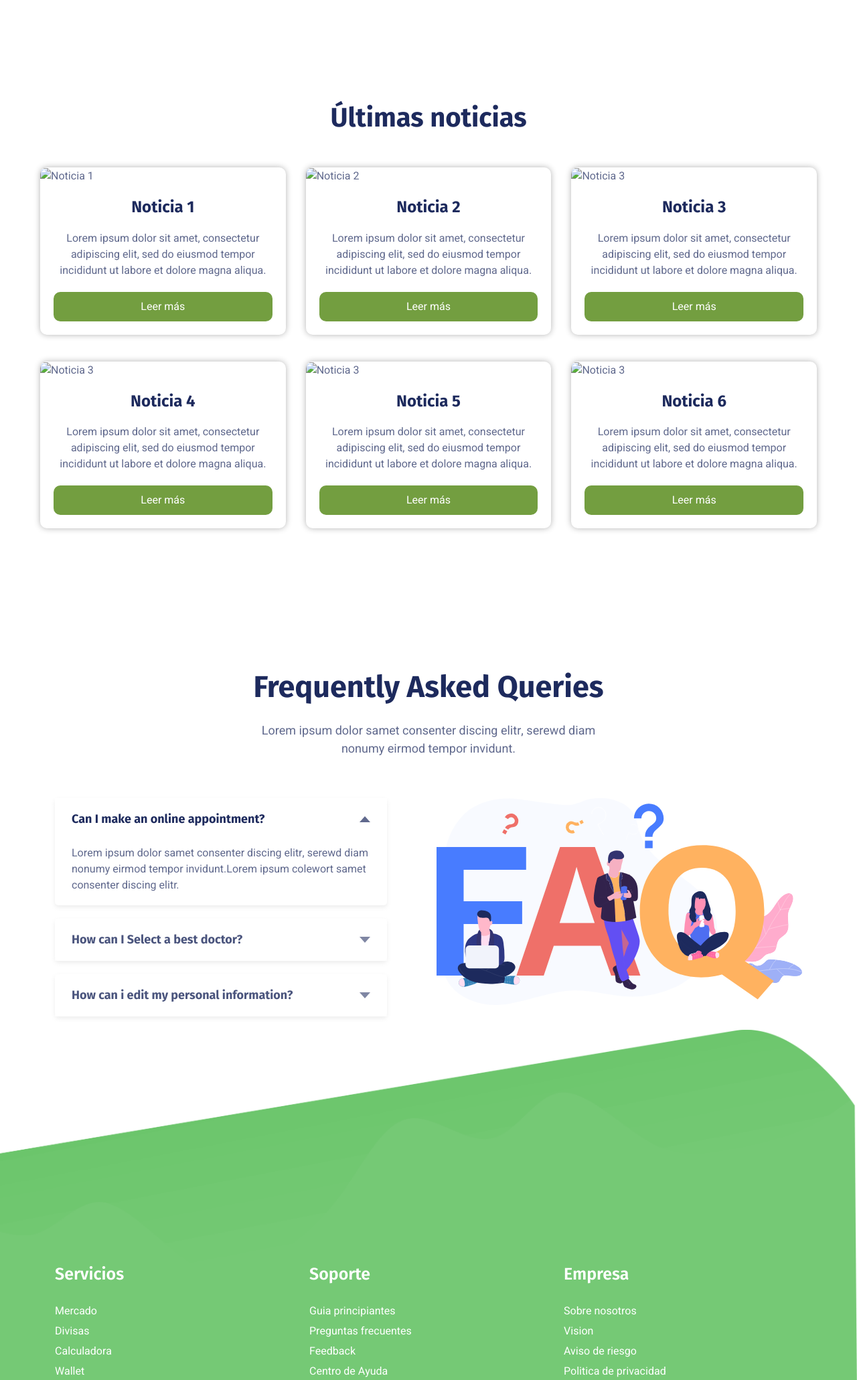
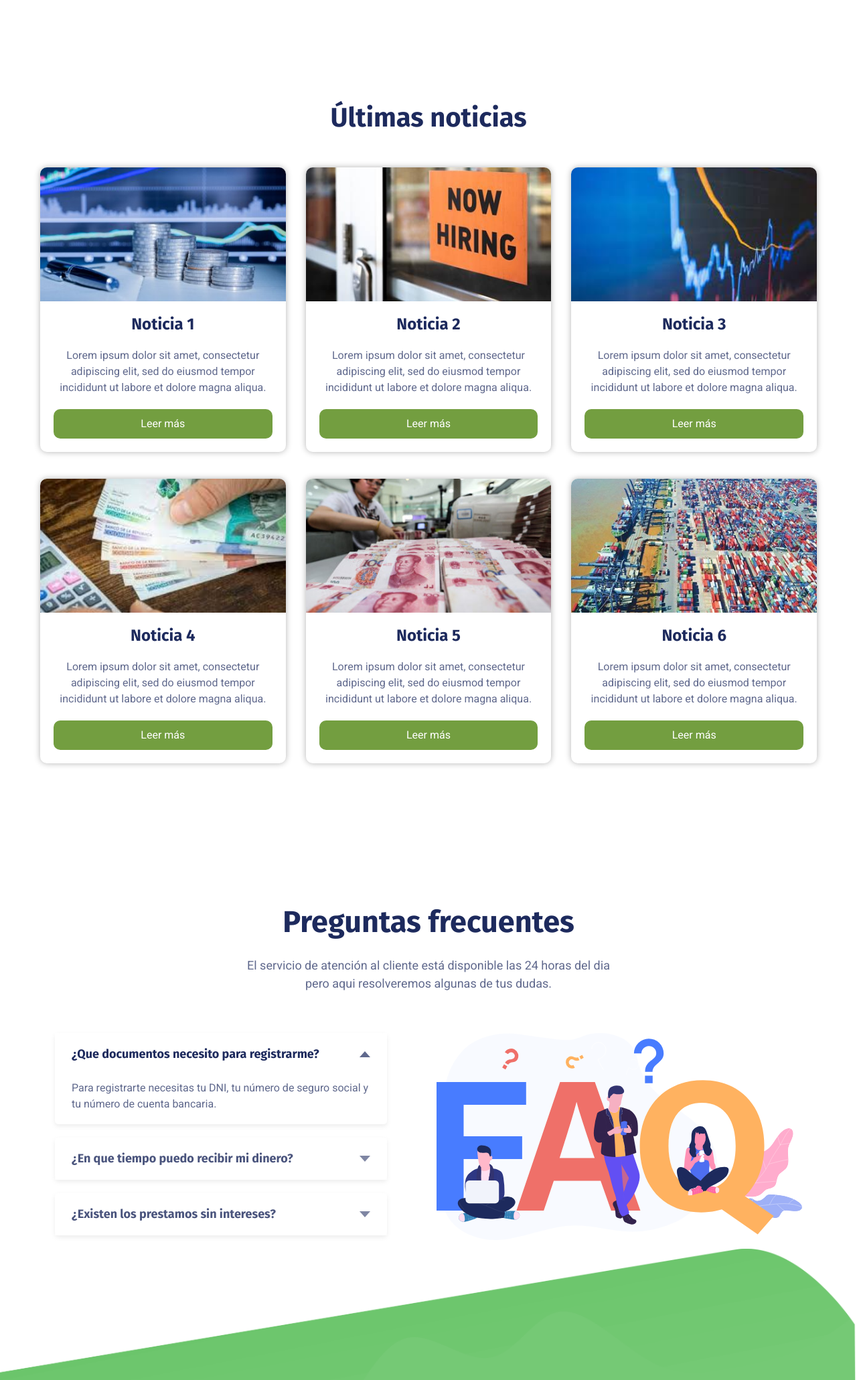
Before and after one commit to No-Country/C9-06t-django, a Django app: page / in a window 1280 px wide. Shown: the part 2190-4251 px from the top of the page at 67% size. Run offline with Django 3.2, Linux system fonts and the light colour scheme; some libraries are stand-ins or nearby versions.

Commit message:
Edit index

```diff
--- a/templates/base.html
+++ b/templates/base.html
@@ -8,6 +8,10 @@
     <title>{% block titulo %}ExMoney{% endblock titulo %}</title>
     <meta name="description" content="" />
     <meta name="viewport" content="width=device-width, initial-scale=1" />
+    <!-- Create favicon -->
+    <link rel="apple-touch-icon" sizes="152x152" href="/static/img/logo/apple-touch-icon.png">
+<link rel="icon" type="image/png" sizes="32x32" href="/static/img/logo/favicon-32x32.png">
+<link rel="icon" type="image/png" sizes="16x16" href="/static/img/logo/favicon-16x16.png">
 
     <!-- Place favicon.ico in the root directory -->
 
--- a/templates/base/index.html
+++ b/templates/base/index.html
@@ -177,37 +177,37 @@
     <h2 class="mb-25 wow fadeInUp" data-wow-delay=".2s">Últimas noticias</h2>
     <div class="latest-news-container">
       <div class="latest-news-card">
-        <img src="https://via.placeholder.com/400x300" alt="Noticia 1">
+        <img src="/static/img/noticias/noticias1.jpg" alt="Noticia 1">
         <h3>Noticia 1</h3>
         <p>Lorem ipsum dolor sit amet, consectetur adipiscing elit, sed do eiusmod tempor incididunt ut labore et dolore magna aliqua.</p>
         <a href="#">Leer más</a>
       </div>
       <div class="latest-news-card">
-        <img src="https://via.placeholder.com/400x300" alt="Noticia 2">
+        <img src="/static/img/noticias/noticias2.jpg" alt="Noticia 2">
         <h3>Noticia 2</h3>
         <p>Lorem ipsum dolor sit amet, consectetur adipiscing elit, sed do eiusmod tempor incididunt ut labore et dolore magna aliqua.</p>
         <a href="#">Leer más</a>
       </div>
       <div class="latest-news-card">
-        <img src="https://via.placeholder.com/400x300" alt="Noticia 3">
+        <img src="/static/img/noticias/noticias3.jpeg" alt="Noticia 3">
         <h3>Noticia 3</h3>
         <p>Lorem ipsum dolor sit amet, consectetur adipiscing elit, sed do eiusmod tempor incididunt ut labore et dolore magna aliqua.</p>
         <a href="#">Leer más</a>
       </div>
       <div class="latest-news-card">
-        <img src="https://via.placeholder.com/400x300" alt="Noticia 3">
+        <img src="/static/img/noticias/noticias4.jpeg" alt="Noticia 3">
         <h3>Noticia 4</h3>
         <p>Lorem ipsum dolor sit amet, consectetur adipiscing elit, sed do eiusmod tempor incididunt ut labore et dolore magna aliqua.</p>
         <a href="#">Leer más</a>
       </div>
       <div class="latest-news-card">
-        <img src="https://via.placeholder.com/400x300" alt="Noticia 3">
+        <img src="/static/img/noticias/noticias5.jpg" alt="Noticia 3">
         <h3>Noticia 5</h3>
         <p>Lorem ipsum dolor sit amet, consectetur adipiscing elit, sed do eiusmod tempor incididunt ut labore et dolore magna aliqua.</p>
         <a href="#">Leer más</a>
       </div>
       <div class="latest-news-card">
-        <img src="https://via.placeholder.com/400x300" alt="Noticia 3">
+        <img src="/static/img/noticias/noticias6.jpg" alt="Noticia 3">
         <h3>Noticia 6</h3>
         <p>Lorem ipsum dolor sit amet, consectetur adipiscing elit, sed do eiusmod tempor incididunt ut labore et dolore magna aliqua.</p>
         <a href="#">Leer más</a>
@@ -223,11 +223,10 @@
       <div class="col-xxl-5 col-xl-6 col-lg-7">
         <div class="section-title text-center mb-60">
           <h1 class="mb-25 wow fadeInUp" data-wow-delay=".2s">
-            Frequently Asked Queries
+            Preguntas frecuentes
           </h1>
           <p class="mb-25 wow fadeInUp" data-wow-delay=".2s">
-            Lorem ipsum dolor samet consenter discing elitr, serewd diam nonumy
-            eirmod tempor invidunt.
+            El servicio de atención al cliente está disponible las 24 horas del dia pero aqui resolveremos algunas de tus dudas.
           </p>
         </div>
       </div>
@@ -245,7 +244,7 @@
               aria-expanded="true"
               aria-controls="collapseOne"
             >
-              Can I make an online appointment?
+              ¿Que documentos necesito para registrarme?
             </button>
 
             <div
@@ -255,9 +254,7 @@
               data-bs-parent="#accordionExample"
             >
               <div class="faq-content">
-                Lorem ipsum dolor samet consenter discing elitr, serewd diam
-                nonumy eirmod tempor invidunt.Lorem ipsum colewort samet
-                consenter discing elitr.
+              Para registrarte necesitas tu DNI, tu número de seguro social y tu número de cuenta bancaria.
               </div>
             </div>
           </div>
@@ -270,7 +267,7 @@
               aria-expanded="false"
               aria-controls="collapseTwo"
             >
-              How can I Select a best doctor?
+              ¿En que tiempo puedo recibir mi dinero?
             </button>
             <div
               id="collapseTwo"
@@ -279,9 +276,7 @@
               data-bs-parent="#accordionExample"
             >
               <div class="faq-content">
-                Lorem ipsum dolor samet consenter discing elitr, serewd diam
-                nonumy eirmod tempor invidunt.Lorem ipsum colewort samet
-                consenter discing elitr.
+              Inmediateamente, una vez que tu solicitud sea aprobada.
               </div>
             </div>
           </div>
@@ -294,7 +289,7 @@
               aria-expanded="false"
               aria-controls="collapseThree"
             >
-              How can i edit my personal information?
+              ¿Existen los prestamos sin intereses?
             </button>
             <div
               id="collapseThree"
@@ -303,9 +298,7 @@
               data-bs-parent="#accordionExample"
             >
               <div class="faq-content">
-                Lorem ipsum dolor samet consenter discing elitr, serewd diam
-                nonumy eirmod tempor invidunt.Lorem ipsum colewort samet
-                consenter discing elitr.
+              Si, pero solo para los clientes con cuentas premium.
               </div>
             </div>
           </div>
```
Also changed, not shown: static/img/logo/android-chrome-144x144.png (added), static/img/logo/apple-touch-icon.png (added), static/img/logo/favicon-16x16.png (added), static/img/logo/favicon-32x32.png (added), static/img/logo/mstile-150x150.png (added), static/img/noticias/noticias1.jpg (added), static/img/noticias/noticias2.jpg (added), static/img/noticias/noticias3.jpeg (added), static/img/noticias/noticias4.jpeg (added), static/img/noticias/noticias5.jpg (added), static/img/noticias/noticias6.jpg (added).
